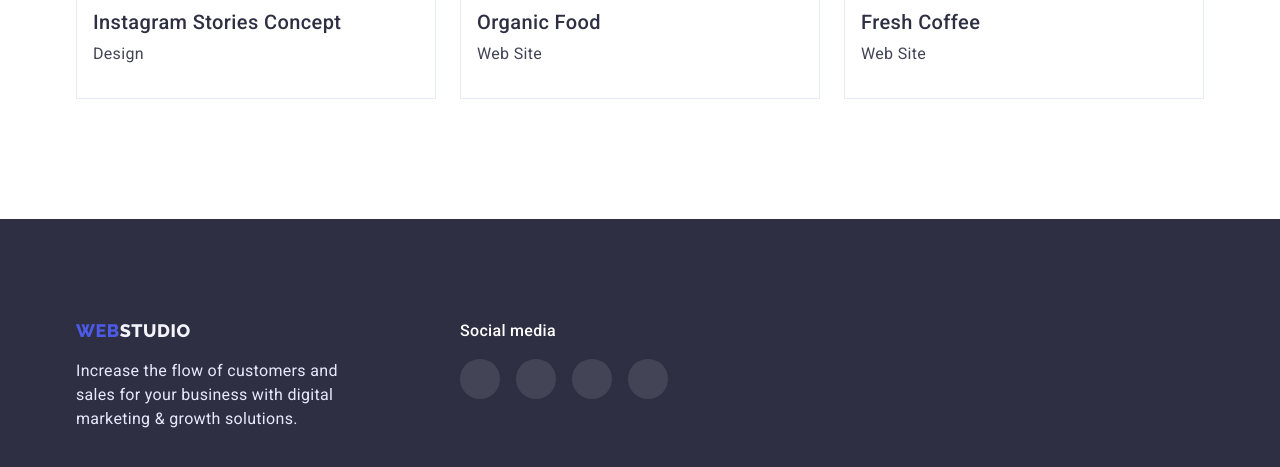
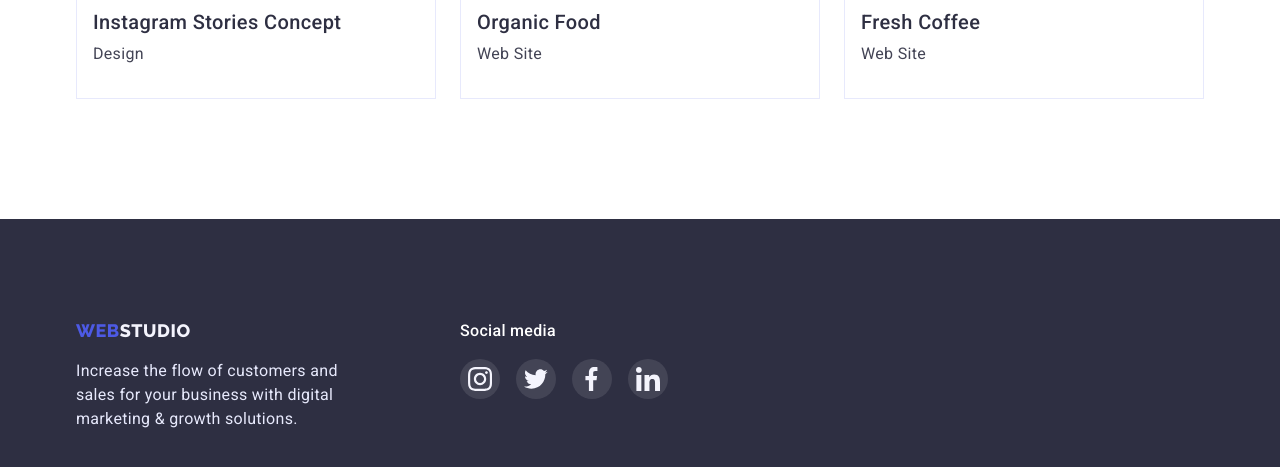
Before and after one commit to StasyukMaryna/goit-markup-hw-04, a plain HTML site: page portfolio.html in a window 1280 px wide. Shown: the part 1551-2018 px from the top of the page. Drawn offline with nearby package versions, Linux system fonts and the light colour scheme; the site is published under a folder, as on GitHub Pages, so addresses that start at the root find nothing.

Commit message:
Update portfolio.html

```diff
--- a/portfolio.html
+++ b/portfolio.html
@@ -238,28 +238,28 @@
             <li class="footer-list-item">
               <a href="" class="footer-list-link">
                 <svg class="footer-list-icon" width="24" height="24">
-                  <use href="/images/sprite.svg#icon-instagram-2"></use>
+                  <use href="./images/sprite.svg#icon-instagram-2"></use>
                 </svg>
               </a>
             </li>
             <li class="footer-list-item">
               <a href="" class="footer-list-link">
                 <svg class="footer-list-icon" width="24" height="24">
-                  <use href="/images/sprite.svg#icon-twitter"></use>
+                  <use href="./images/sprite.svg#icon-twitter"></use>
                 </svg>
               </a>
             </li>
             <li class="footer-list-item">
               <a href="" class="footer-list-link">
                 <svg class="footer-list-icon" width="24" height="24">
-                  <use href="/images/sprite.svg#icon-facebook"></use>
+                  <use href="./images/sprite.svg#icon-facebook"></use>
                 </svg>
               </a>
             </li>
             <li class="footer-list-item">
               <a href="" class="footer-list-link">
                 <svg class="footer-list-icon" width="24" height="24">
-                  <use href="/images/sprite.svg#icon-linkedin"></use>
+                  <use href="./images/sprite.svg#icon-linkedin"></use>
                 </svg>
               </a>
             </li>
```
